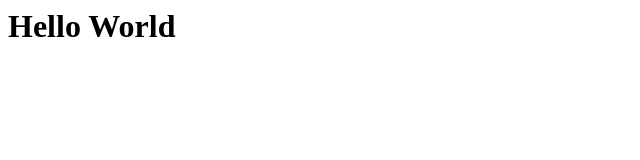
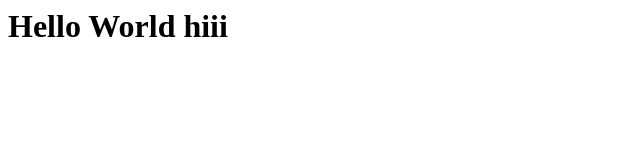
Before and after one commit to prathikbafna/prathikbafna.github.io, a plain HTML site: page index.html in a window 1280 px wide. Shown: the whole page, without its empty margins (0-640 px from the left). Drawn offline with Linux system fonts and the light colour scheme.

Commit message:
Update index.html

```diff
--- a/index.html
+++ b/index.html
@@ -2,6 +2,6 @@
  <head>
  </head>
  <body>
-   <h1>Hello World<h1>
+   <h1>Hello World hiii<h1>
  </body>
 </html>
```
